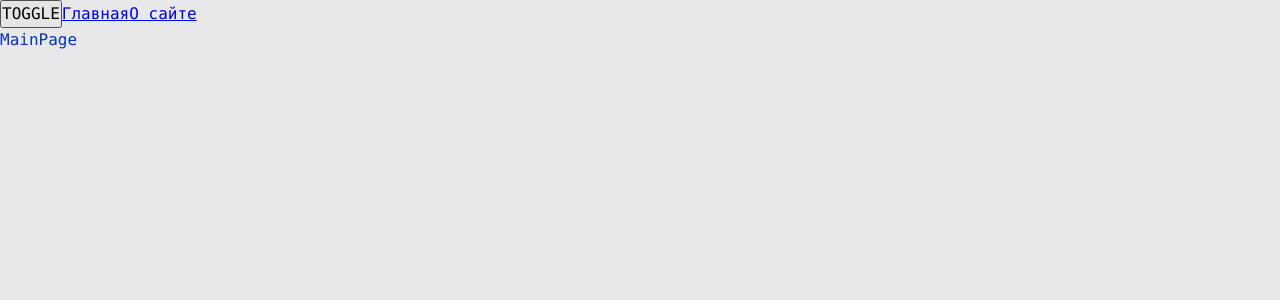
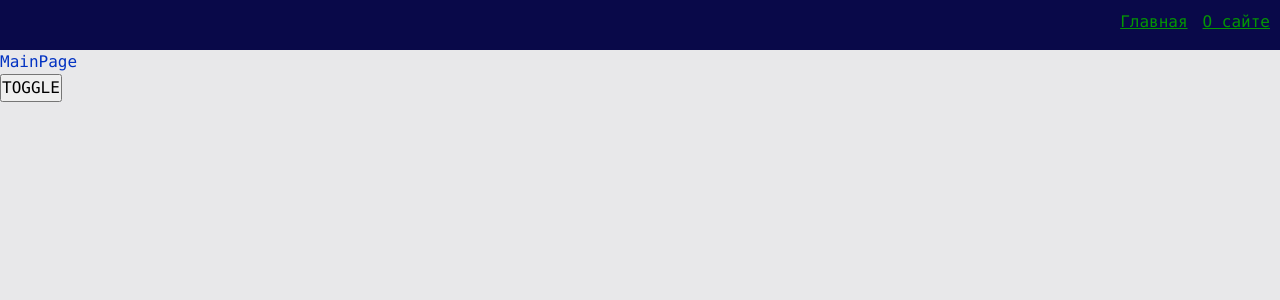
Before and after one commit to vladmilko/FSD-project, a React app: page / in a window 1280 px wide. Shown: the top 300 px of the page. Built offline with nearby package versions, Linux system fonts and the light colour scheme.

Commit message:
Вынос навбара и ссылок

```diff
--- a/src/app/App.tsx
+++ b/src/app/App.tsx
@@ -4,16 +4,16 @@
 import { classNames } from 'shared/lib/classNames/classNames';
 import { useTheme } from 'app/providers/ThemeProvider';
 import { AppRouter } from './providers/router';
+import { Navbar } from 'widgets/Navbar';
 
 const App = () => {
   const { theme, toggleTheme } = useTheme();
 
   return (
     <div className={classNames('app', {}, [theme])}>
+      <Navbar />
+      <AppRouter />
       <button onClick={toggleTheme}>TOGGLE</button>
-      <Link to={'/'}>Главная</Link>
-      <Link to={'/about'}>О сайте</Link>
-      <AppRouter />
     </div>
   );
 };
--- a/src/app/styles/themes/dark.scss
+++ b/src/app/styles/themes/dark.scss
@@ -1,6 +1,9 @@
 .app.dark {
-    --bg-color: #090949;
+  --bg-color: #090949;
+  --inverted-bg-color: #e8e8ea;
 
-    --primary-color: #049604;
-    --secondary-color: #04ff04;
+  --primary-color: #049604;
+  --secondary-color: #04ff04;
+  --inverted-primary-color: #0232c2;
+  --inverted-secondary-color: #0449e0;
 }
--- a/src/app/styles/themes/normal.scss
+++ b/src/app/styles/themes/normal.scss
@@ -1,6 +1,9 @@
 :root {
-    --bg-color: #e8e8ea;
+  --bg-color: #e8e8ea;
+  --inverted-bg-color: #090949;
 
-    --primary-color: #0232c2;
-    --secondary-color: #0449e0;
+  --primary-color: #0232c2;
+  --secondary-color: #3272fb;
+  --inverted-primary-color: #049604;
+  --inverted-secondary-color: #04ff04;
 }
--- a/src/app/styles/variables/global.scss
+++ b/src/app/styles/variables/global.scss
@@ -1,5 +1,5 @@
 :root {
-    --font-family-main: Consolas, "Times New Roman", Serif;
+  --font-family-main: Consolas, 'Times New Roman', Serif;
 
   --font-size-m: 16px;
   --font-line-m: 24px;
@@ -8,4 +8,7 @@
   --font-size-l: 24px;
   --font-line-l: 32px;
   --font-l: var(--font-size-l) / var(--font-line-l) var(--font-family-main);
+
+  // Размеры
+  --navbar-height: 50px;
 }
--- a/src/shared/lib/classNames/classNames.ts
+++ b/src/shared/lib/classNames/classNames.ts
@@ -1,13 +1,15 @@
+type Mods = Record<string, boolean | string>;
 
-type Mods = Record<string, boolean | string>
-
-export function classNames(cls: string, mods: Mods, additional: string[]): string {
-    return [
-        cls,
-        ...additional,
-        ...Object.entries(mods)
-            .filter(([className, value]) => Boolean(value))
-            .map(([className]) => className)
-    ]
-        .join(' ');
+export function classNames(
+  cls: string,
+  mods: Mods = {},
+  additional: string[] = []
+): string {
+  return [
+    cls,
+    ...additional.filter(Boolean),
+    ...Object.entries(mods)
+      .filter(([className, value]) => Boolean(value))
+      .map(([className]) => className),
+  ].join(' ');
 }
--- /dev/null
+++ b/src/shared/ui/AppLink/AppLink.module.scss
@@ -0,0 +1,11 @@
+.AppLink {
+  color: var(--primary-color);
+}
+
+.primary {
+  color: var(--primary-color);
+}
+
+.secondary {
+  color: var(--inverted-primary-color);
+}
--- /dev/null
+++ b/src/shared/ui/AppLink/AppLink.tsx
@@ -0,0 +1,30 @@
+import { FC } from 'react';
+import { Link, LinkProps } from 'react-router-dom';
+import { classNames } from 'shared/lib/classNames/classNames';
+import cls from './AppLink.module.scss';
+
+export enum AppLinkTheme {
+  PRIMARY = 'primary',
+  SECONDARY = 'secondary',
+}
+
+interface AppLinkProps extends LinkProps {
+  className?: string;
+  theme?: AppLinkTheme;
+}
+
+export const AppLink: FC<AppLinkProps> = ({
+  className,
+  theme = AppLinkTheme.PRIMARY,
+  children,
+  ...otherProps
+}) => {
+  return (
+    <Link
+      className={classNames(cls.AppLink, {}, [className, cls[theme]])}
+      {...otherProps}
+    >
+      {children}
+    </Link>
+  );
+};
--- /dev/null
+++ b/src/widgets/Navbar/index.ts
@@ -0,0 +1 @@
+export { Navbar } from './ui/Navbar';
--- /dev/null
+++ b/src/widgets/Navbar/ui/Navbar.module.scss
@@ -0,0 +1,15 @@
+.Navbar {
+  width: 100%;
+  height: var(--navbar-height);
+  background: var(--inverted-bg-color);
+  display: flex;
+  padding: 10px;
+}
+
+.links {
+  margin-left: auto;
+}
+
+.mainLink {
+  margin-right: 15px;
+}
--- /dev/null
+++ b/src/widgets/Navbar/ui/Navbar.tsx
@@ -0,0 +1,27 @@
+import { Link } from 'react-router-dom';
+import { classNames } from 'shared/lib/classNames/classNames';
+import { AppLink, AppLinkTheme } from 'shared/ui/AppLink/AppLink';
+import cls from './Navbar.module.scss';
+
+type NavbarProps = {
+  classname?: string;
+};
+
+export const Navbar = ({ classname }: NavbarProps) => {
+  return (
+    <div className={classNames(cls.Navbar, {}, [classname])}>
+      <div className={cls.links}>
+        <AppLink
+          theme={AppLinkTheme.SECONDARY}
+          to={'/'}
+          className={cls.mainLink}
+        >
+          Главная
+        </AppLink>
+        <AppLink theme={AppLinkTheme.SECONDARY} to={'/about'}>
+          О сайте
+        </AppLink>
+      </div>
+    </div>
+  );
+};
```
Lines whose indentation alone changed are shown as unchanged.
